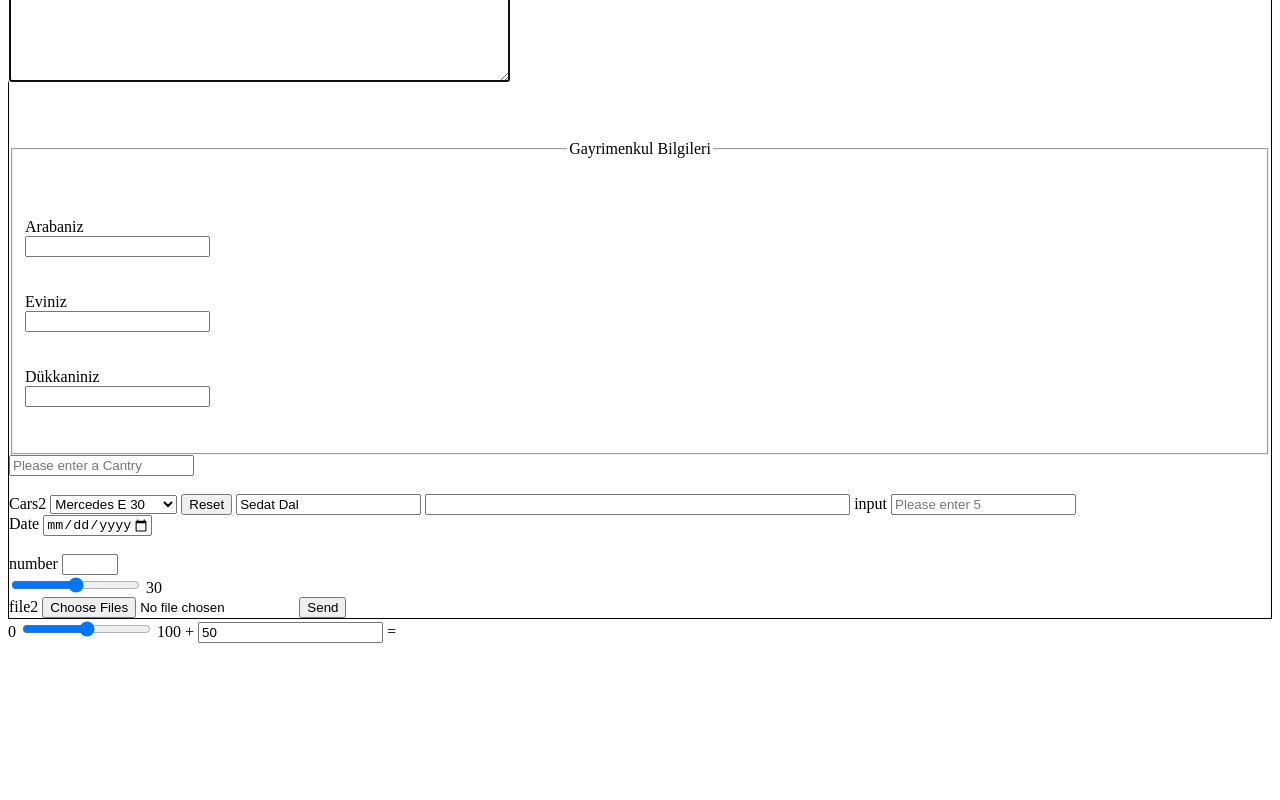
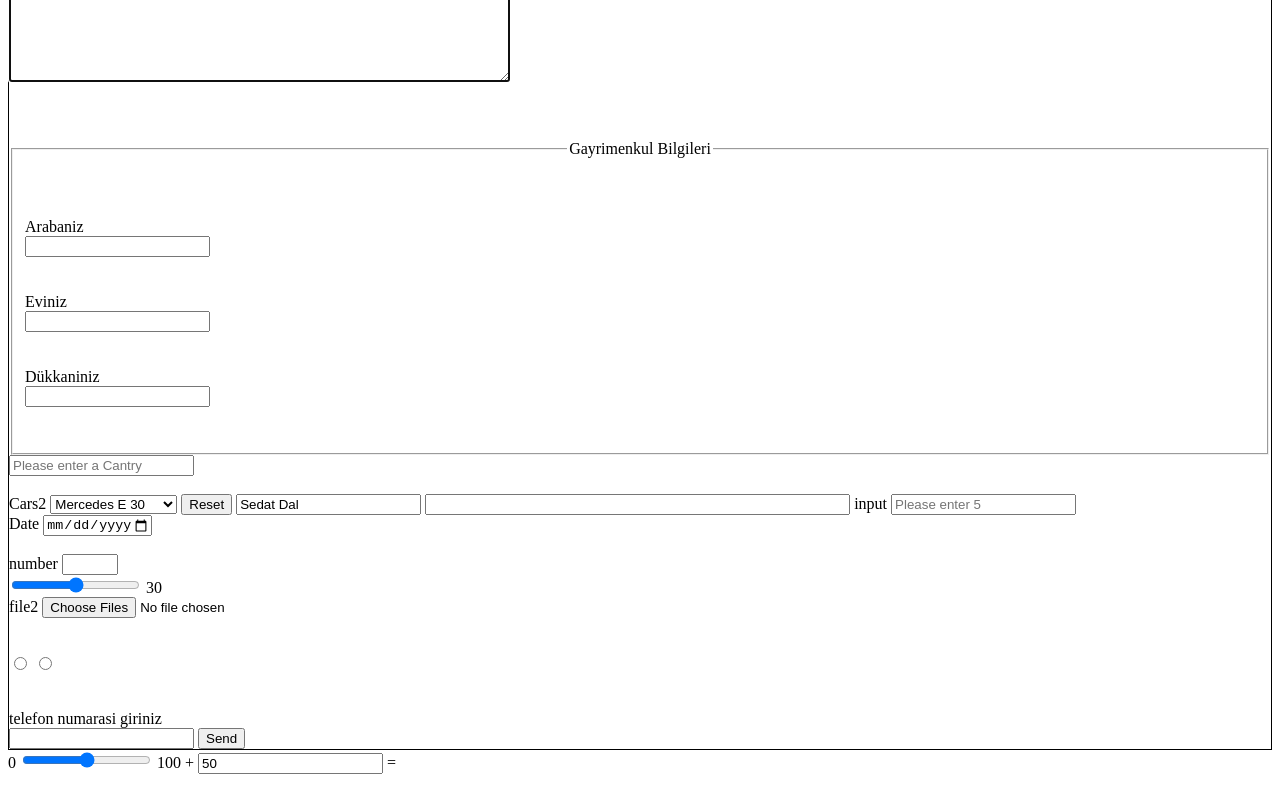
Before and after one commit to sedatdal1989/myAllesonsNotes, a plain HTML site: page inclass/forms/form.html in a window 1280 px wide. Shown: the part 946-1746 px from the top of the page. Before the commit the page ends 1615 px from the top, so only its background shows below. Drawn offline with Linux system fonts and the light colour scheme.

Commit message:
21,03,2024

```diff
--- a/inclass/forms/form.html
+++ b/inclass/forms/form.html
@@ -144,6 +144,16 @@
        <br>
        <label for="file2">file2</label>
        <input type="file" name="file2" id="file2"  multiple>
+       <br><br><br>
+       <input type="radio" name="medenidurum" id="evli">
+       <input type="radio" name="medenidurum" id="bekar">
+       <br><br><br>
+       <label for="tel">telefon numarasi giriniz</label><br>
+       <input
+       type="tel"
+       name="tel"
+       id="tel"
+       pattern="[0-9]{3}-[0-9]{2}-[0-9]{3}">
 
 
 
```
